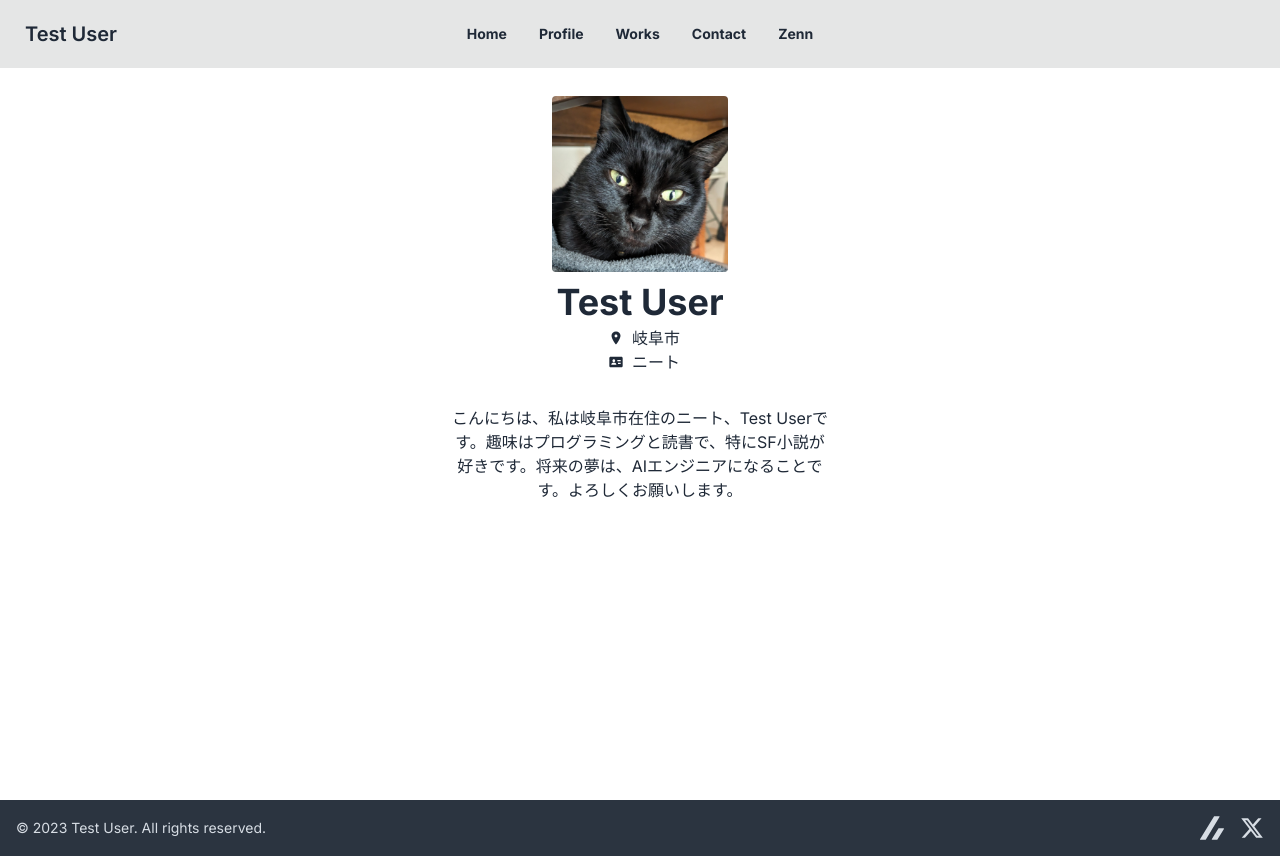
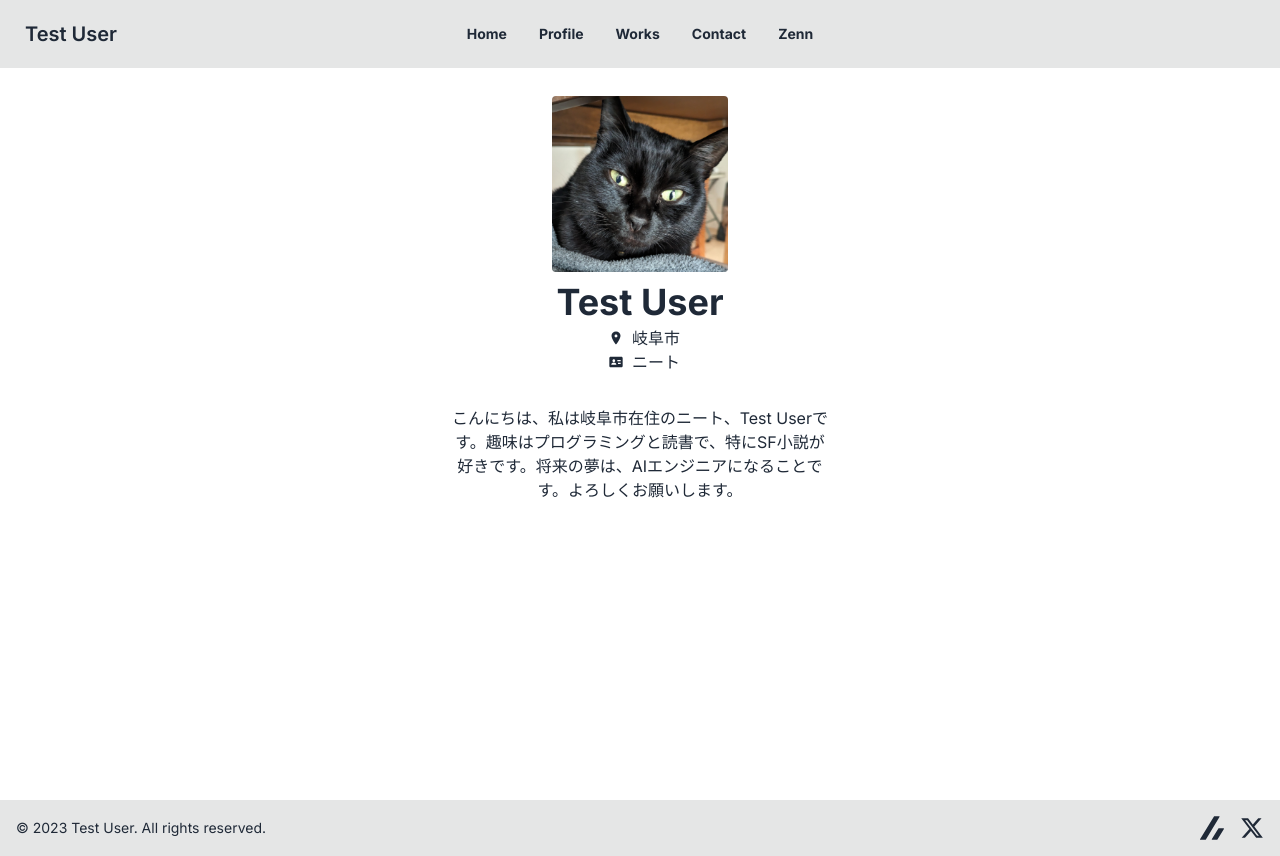
Before and after one commit to Milix-M/milix-m_tempest, a Next.js app in the folder web/: page / in a window 1280 px wide. Built offline with nearby package versions, Linux system fonts and the light colour scheme.

Commit message:
change color

```diff
--- a/web/src/components/Footer/Footer.tsx
+++ b/web/src/components/Footer/Footer.tsx
@@ -3,7 +3,7 @@ import { SiZenn } from 'react-icons/si'
 
 const Footer = () => {
   return (
-    <footer className='footer items-center p-4 bg-neutral text-neutral-content'>
+    <footer className='footer items-center p-4 bg-base-300'>
       <aside className='items-center grid-flow-col'>
         <p>© 2023 {process.env.NEXT_PUBLIC_REALNAME}. All rights reserved.</p>
       </aside>
```
